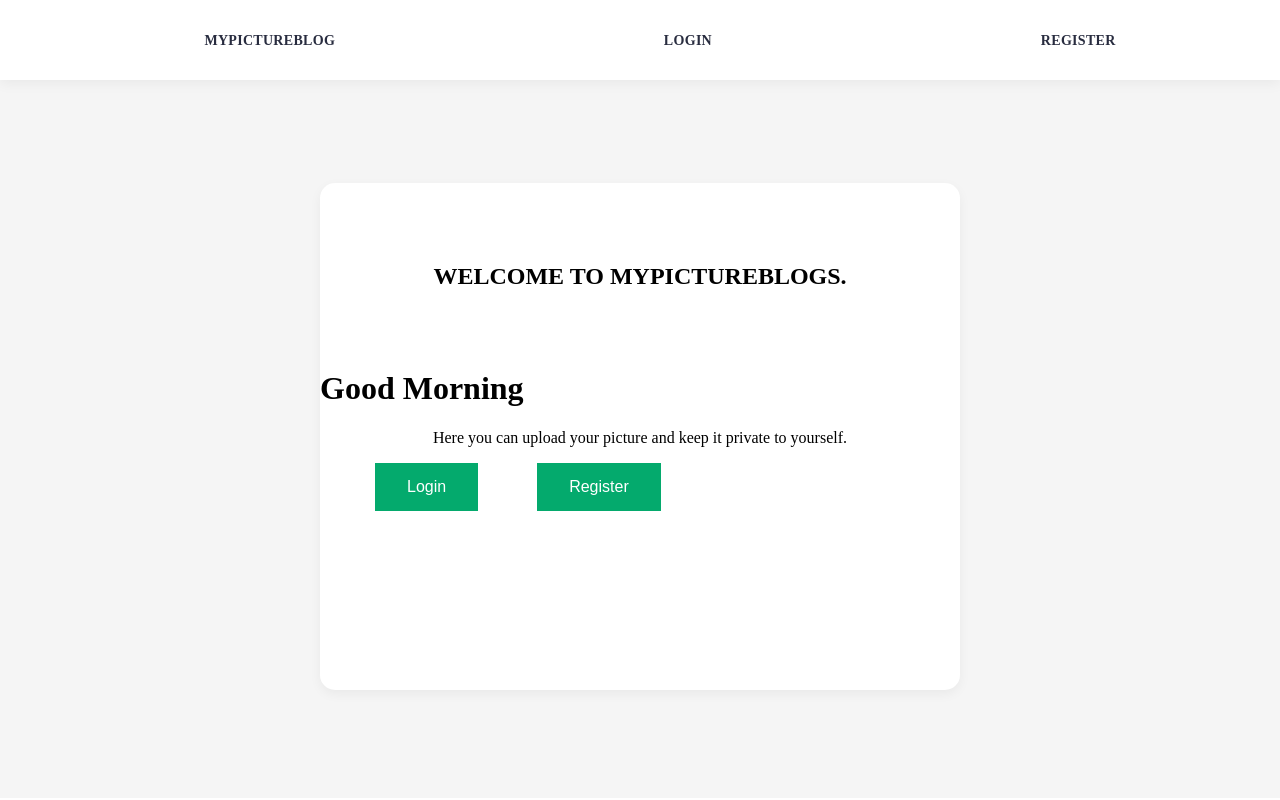
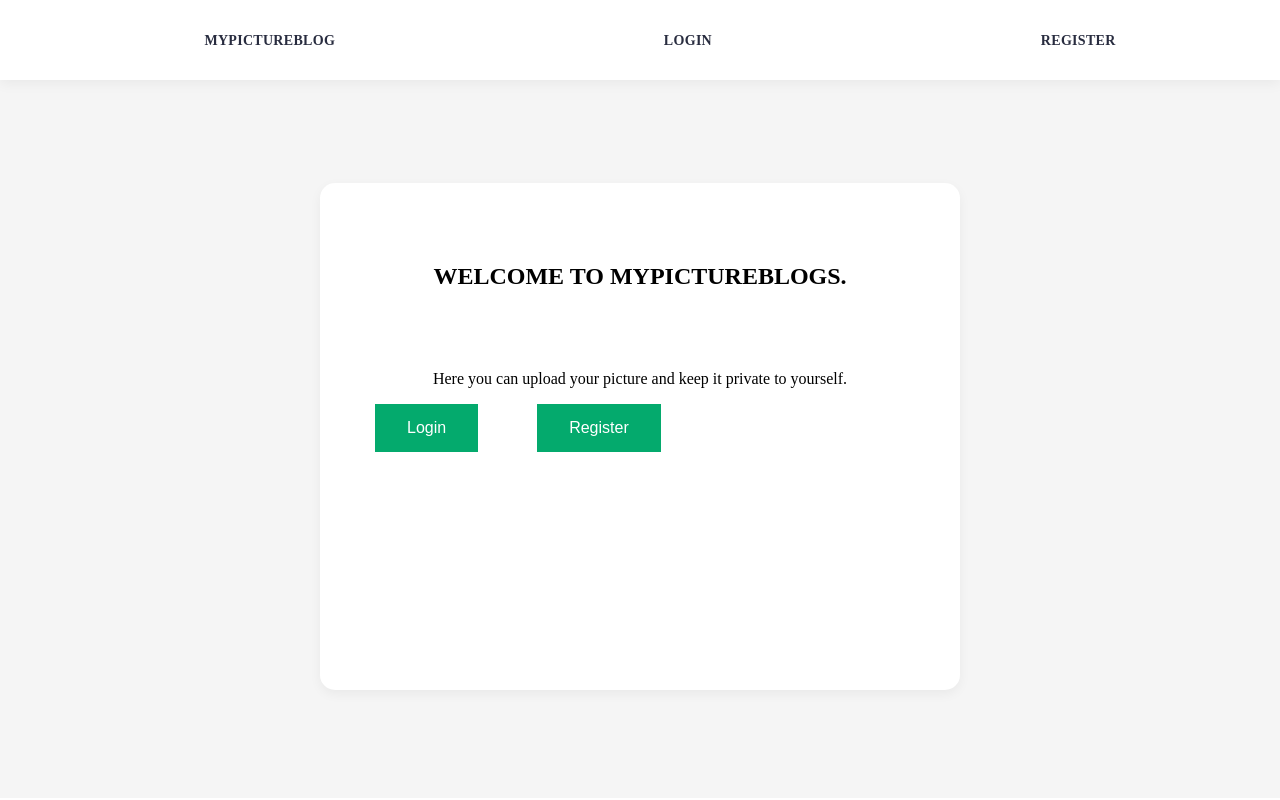
Before and after one commit to RakshatJayakumar/MyPictureBlog, a Django app: page / in a window 1280 px wide. Run offline with Django 3.2, Linux system fonts and the light colour scheme.

Commit message:
removed good morning

```diff
--- a/templates/main.html
+++ b/templates/main.html
@@ -3,7 +3,6 @@
 {% block content %}
   <div class="authappform loginpage">
     <h2>Welcome to MyPictureBlogs.</h2>
-    <h1>Good Morning</h1>
   <p class="para">Here you can upload your picture and keep it private to yourself.</p>
   <a href="{% url 'login' %}"><button>Login</button></a>
   <a href="{% url 'register' %}"><button>Register</button></a>
```
